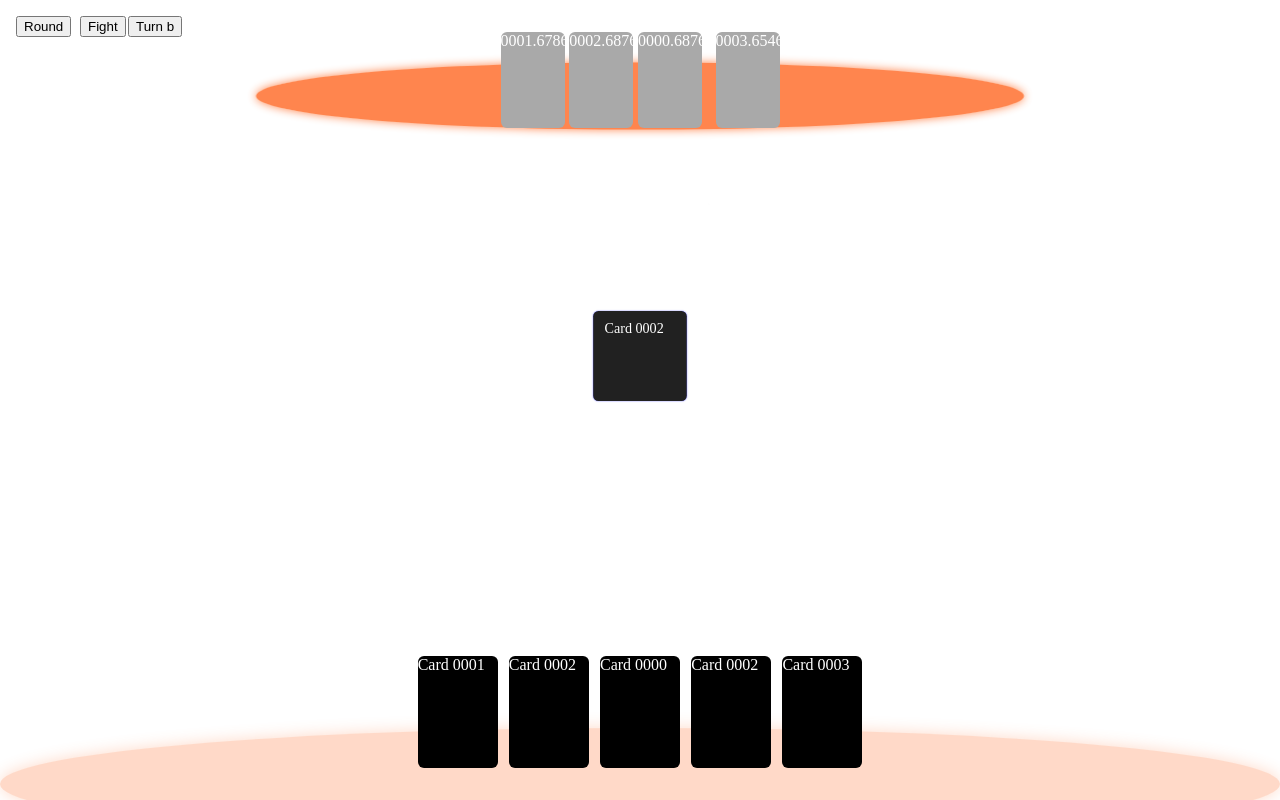
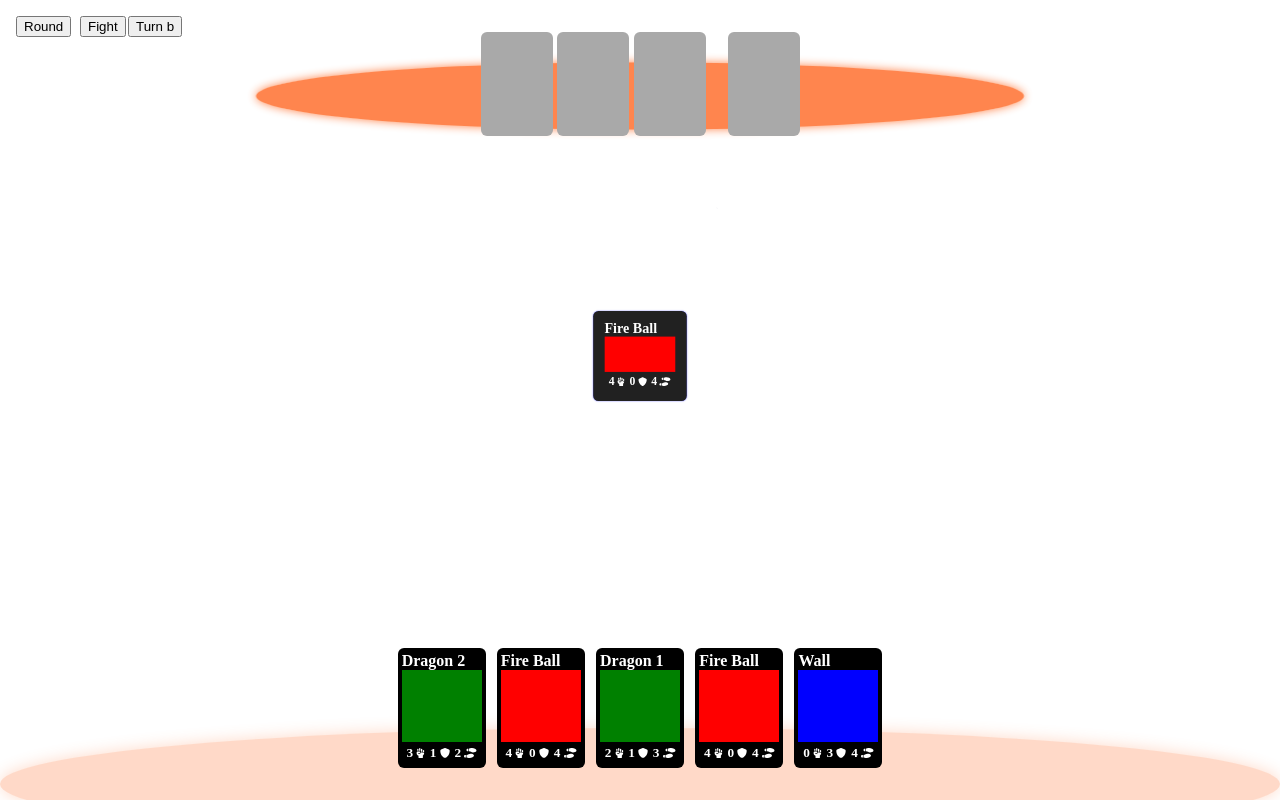
Before and after one commit to Animator55/Card-game-test, a React (Vite) app: page / in a window 1280 px wide. Both pictures are taken after a click on the button "Fight". Built offline with nearby package versions, Linux system fonts and the light colour scheme.

Commit message:
added stats

```diff
--- a/src/App.tsx
+++ b/src/App.tsx
@@ -2,6 +2,8 @@ import React from "react"
 import './assets/App.css'
 import Hand from "./Hand"
 import { cardsD } from "./assets/cardsList"
+import { FontAwesomeIcon } from "@fortawesome/react-fontawesome"
+import { faHandFist, faShield, faShoePrints } from "@fortawesome/free-solid-svg-icons"
 
 const player = {
   _id: "a"
@@ -120,7 +122,7 @@ export default function App() {
           className={className}
           key={Math.random()}
         >
-          {enemyCards[round][i]}
+          {/* {enemyCards[round][i]} */}
         </div>
       )
     }
@@ -138,7 +140,22 @@ export default function App() {
             className="card card-in-table enemy spawn-vanish"
             key={Math.random()}
           >
-            {cardsD[card_id].name + " " + card_id}
+            <h4>{cardsD[card_id].name}</h4>
+            <div className='card-image' style={{background: cardsD[card_id].image}}></div>
+            <div className='d-flex'>
+              <div className='d-flex'>
+                <h5>{cardsD[card_id].strength}</h5>
+                <FontAwesomeIcon icon={faHandFist}/>
+              </div>
+              <div className='d-flex'>
+                <h5>{cardsD[card_id].defense}</h5>
+                <FontAwesomeIcon icon={faShield}/>
+              </div>
+              <div className='d-flex'>
+                <h5>{cardsD[card_id].speed}</h5>
+                <FontAwesomeIcon icon={faShoePrints}/>
+              </div>
+            </div>
           </div>
         })}
       </div>
@@ -150,7 +167,22 @@ export default function App() {
             className="card card-in-table spawn-vanish"
             key={Math.random()}
           >
-            {cardsD[card_id].name + " " + card_id}
+            <h4>{cardsD[card_id].name}</h4>
+            <div className='card-image' style={{background: cardsD[card_id].image}}></div>
+            <div className='d-flex'>
+              <div className='d-flex'>
+                <h5>{cardsD[card_id].strength}</h5>
+                <FontAwesomeIcon icon={faHandFist}/>
+              </div>
+              <div className='d-flex'>
+                <h5>{cardsD[card_id].defense}</h5>
+                <FontAwesomeIcon icon={faShield}/>
+              </div>
+              <div className='d-flex'>
+                <h5>{cardsD[card_id].speed}</h5>
+                <FontAwesomeIcon icon={faShoePrints}/>
+              </div>
+            </div>
           </div>
         })}
       </div>
--- a/src/Hand.tsx
+++ b/src/Hand.tsx
@@ -1,5 +1,8 @@
 import React from 'react'
 import { cardsD } from './assets/cardsList'
+import { FontAwesomeIcon } from '@fortawesome/react-fontawesome'
+import { faShield, faShoePrints } from '@fortawesome/free-solid-svg-icons'
+import { faHandFist } from '@fortawesome/free-solid-svg-icons/faHandFist'
 
 type Props = {
     player: {_id: string}
@@ -44,7 +47,22 @@ export default function Hand({confirm, player, enemy, currentCards, subRound, fi
           key={Math.random()}
           style={{pointerEvents: subRound.player === player._id ? "all" : "none"}}
         >
-          {cardsD[card].name + " " + card}
+          <h4>{cardsD[card].name}</h4>
+          <div className='card-image' style={{background: cardsD[card].image}}></div>
+          <div className='d-flex'>
+            <div className='d-flex'>
+              <h5>{cardsD[card].strength}</h5>
+              <FontAwesomeIcon icon={faHandFist}/>
+            </div>
+            <div className='d-flex'>
+              <h5>{cardsD[card].defense}</h5>
+              <FontAwesomeIcon icon={faShield}/>
+            </div>
+            <div className='d-flex'>
+              <h5>{cardsD[card].speed}</h5>
+              <FontAwesomeIcon icon={faShoePrints}/>
+            </div>
+          </div>
         </div>
       )
     }
--- a/src/assets/App.css
+++ b/src/assets/App.css
@@ -7,6 +7,10 @@ main {
   position:  relative;
   height: 100dvh;
   overflow: hidden;
+}
+
+.d-flex {
+  display: flex;
 }
 
 .hand {
@@ -26,7 +30,29 @@ main {
   width: 5rem;
   transform-origin: bottom;
   position: relative;
+  padding: 0.25rem;
+  display: flex;
+  flex-direction: column;
 }
+.card * {
+  margin: 0;
+}
+.card-image {
+  height: 100%;
+}
+.card > .d-flex {
+  justify-content: space-between;
+  padding: 0.2rem 0.3rem;
+}
+.card > .d-flex > .d-flex {
+  align-items: center;
+  gap: 0.2rem;
+  justify-content: space-around;
+}
+.card > .d-flex > .d-flex > svg {
+  font-size: x-small;
+}
+
 .card.selected {
   top: -1.5rem;
   box-shadow: 0 0 10px white;
--- a/src/assets/cardsList.ts
+++ b/src/assets/cardsList.ts
@@ -5,38 +5,83 @@ type cardsList = {
         name: string
         image: string
         type: string
+        strength: number
+        speed: number
+        defense: number
     }
 }
 
 export const cardsD: cardsList = {
     "0000": {
         _id: "0000",
-        name: "Card",
-        image: "",
-        type: "Invocation"
+        name: "Dragon 1",
+        image: "green",
+        type: "Invocation",
+        strength: 2,
+        speed: 3,
+        defense: 1
     },
     "0001": {
         _id: "0001",
-        name: "Card",
-        image: "",
-        type: "Invocation"
+        name: "Dragon 2",
+        image: "green",
+        type: "Invocation",
+        strength: 3,
+        speed: 2,
+        defense: 1
     },
     "0002": {
         _id: "0001",
-        name: "Card",
-        image: "",
-        type: "Attack"
+        name: "Fire Ball",
+        image: "red",
+        type: "Attack",
+        strength: 4,
+        speed: 4,
+        defense: 0
     },
     "0003": {
         _id: "0003",
-        name: "Card",
-        image: "",
-        type: "Defense"
+        name: "Wall",
+        image: "blue",
+        type: "Defense",
+        strength: 0,
+        speed: 4,
+        defense: 3
     },
     "0004": {
         _id: "0004",
-        name: "Card",
-        image: "",
-        type: "Support"
+        name: "Potion 2",
+        image: "yellow",
+        type: "Support",
+        strength: 1,
+        speed: 1,
+        defense: 1
+    },
+    "0005": {
+        _id: "0005",
+        name: "Water Ball",
+        image: "red",
+        type: "Attack",
+        strength: 2,
+        speed: 4,
+        defense: 0
+    },
+    "0006": {
+        _id: "0006",
+        name: "Wall 2",
+        image: "blue",
+        type: "Defense",
+        strength: 0,
+        speed: 3,
+        defense: 5
+    },
+    "0007": {
+        _id: "0007",
+        name: "Potion",
+        image: "yellow",
+        type: "Support",
+        strength: 1,
+        speed: 2,
+        defense: 1
     },
 }
```
